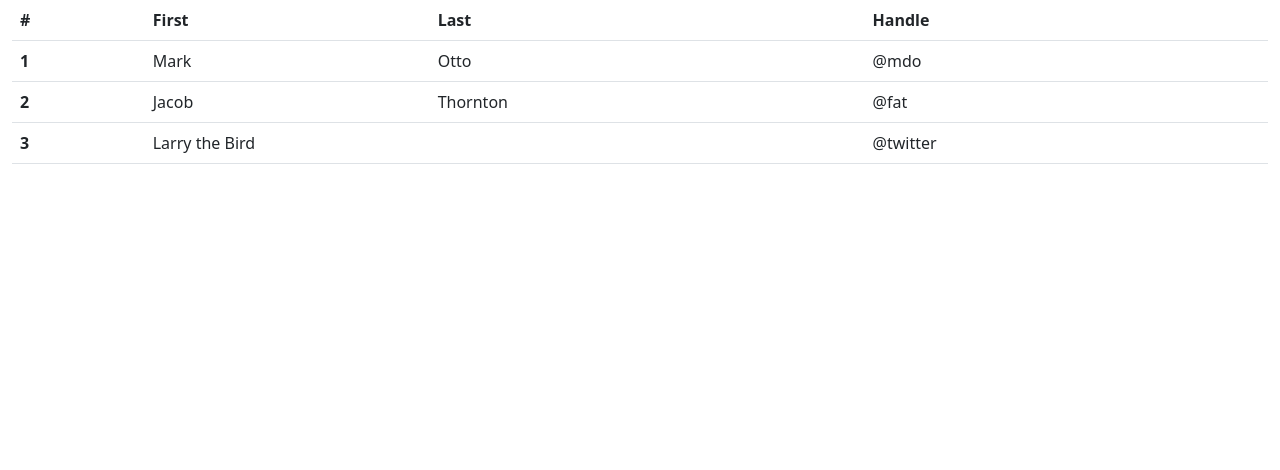
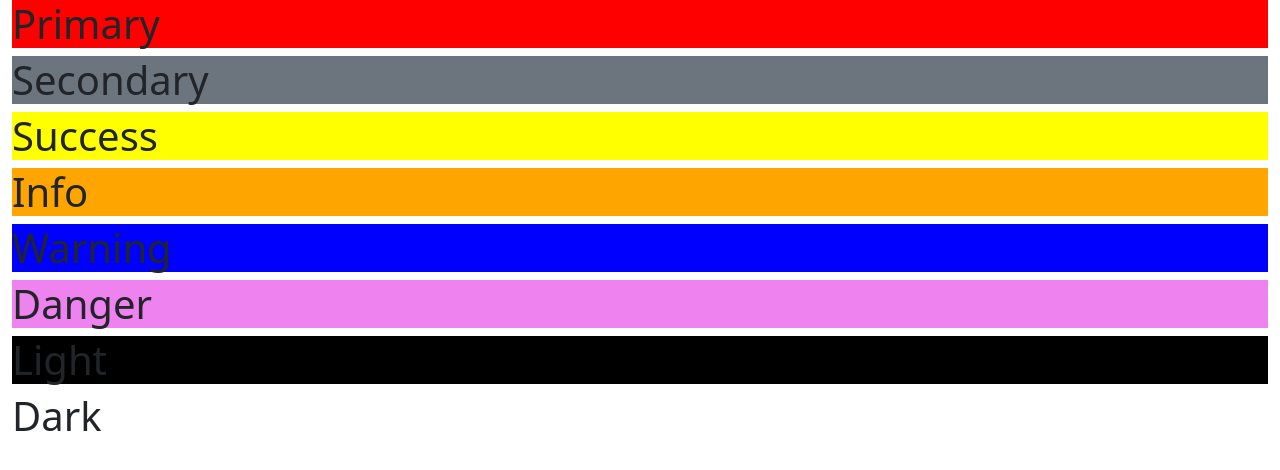
Before and after one commit to abrilramosa/Bootstrap, a website: page ejercicio3_Bootstrap.html in a window 1280 px wide. Drawn offline with Linux system fonts and the light colour scheme.

Commit message:
Ejercicio 3 Bootstrap. Estilos de colores

```diff
--- a/ejercicio3_Bootstrap.html
+++ b/ejercicio3_Bootstrap.html
@@ -6,39 +6,19 @@
     <meta http-equiv="X-UA-Compatible" content="IE=edge">
     <meta name="viewport" content="width=device-width, initial-scale=1.0">
     <title>Document</title>
-    <link rel="stylesheet" href="/style.css">
-</head>
+    <link rel="stylesheet" href="./style.css"></head>
 <body>
         <div class="container-fluid">
-            <table class="table">
-                <thead>
-                  <tr>
-                    <th scope="col">#</th>
-                    <th scope="col">First</th>
-                    <th scope="col">Last</th>
-                    <th scope="col">Handle</th>
-                  </tr>
-                </thead>
-                <tbody>
-                  <tr>
-                    <th scope="row">1</th>
-                    <td>Mark</td>
-                    <td>Otto</td>
-                    <td>@mdo</td>
-                  </tr>
-                  <tr>
-                    <th scope="row">2</th>
-                    <td>Jacob</td>
-                    <td>Thornton</td>
-                    <td>@fat</td>
-                  </tr>
-                  <tr>
-                    <th scope="row">3</th>
-                    <td colspan="2">Larry the Bird</td>
-                    <td>@twitter</td>
-                  </tr>
-                </tbody>
-              </table>
+
+          <h1 class="bg-primary" >Primary</h1>
+          <h1 class="bg-secondary" >Secondary</h1>
+          <h1 class="bg-success" >Success</h1>
+          <h1 class="bg-info" >Info</h1>
+          <h1 class="bg-warning" >Warning</h1>
+          <h1 class="bg-danger" >Danger</h1>
+          <h1 class="bg-light" >Light</h1>
+          <h1 class="bg-dark" >Dark</h1>
+
         </div>
 
 </body>
--- a/style.scss
+++ b/style.scss
@@ -1,3 +1,15 @@
 $primary: red;
+$secondar: green;
+$success: yellow;
+$info: orange;
+$warning: blue;
+$danger: violet;
+$light: black;
+$dark: white;
 
 @import "./node_modules/bootstrap/scss/bootstrap.scss";
+
+/*
+@import "./node_modules/bootstrap/scss/functions";
+@import "./node_modules/bootstrap/scss/variables";
+@import "./node_modules/bootstrap/scss/mixings";*/
```
Also changed, not shown: style.css, 1 other file.
